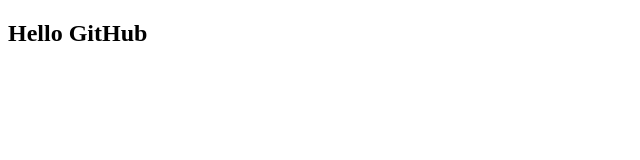
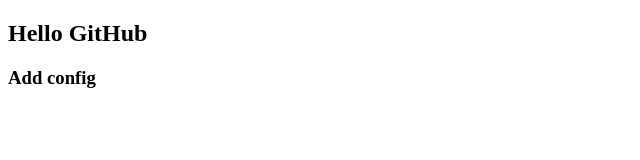
Before and after one commit to klgithub92/github-basedemo, a plain HTML site: page index.html in a window 1280 px wide. Shown: the whole page, without its empty margins (0-640 px from the left). Drawn offline with Linux system fonts and the light colour scheme.

Commit message:
添加h3

```diff
--- a/index.html
+++ b/index.html
@@ -10,6 +10,7 @@
 
 <body>
   <h2>Hello GitHub</h2>
+  <h3>Add config</h3>
 </body>
 
 </html>
```
